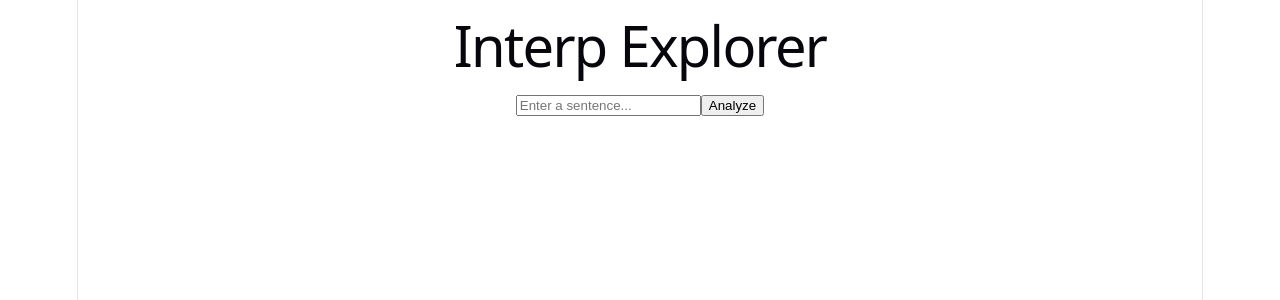
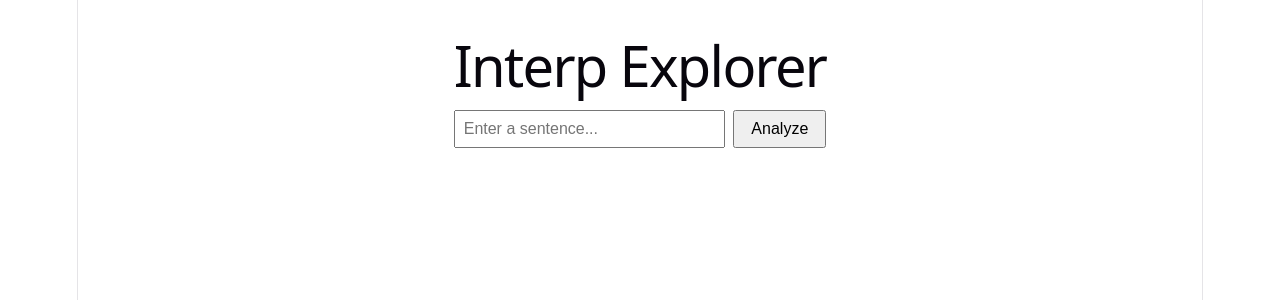
Before and after one commit to aami11/interp-explorer, a React (Vite) app in the folder frontend/: page / in a window 1280 px wide. Shown: the top 300 px of the page. Built offline with nearby package versions, Linux system fonts and the light colour scheme.

Commit message:
bar chart visualization with metric toggle and layer click

```diff
--- a/frontend/package.json
+++ b/frontend/package.json
@@ -11,7 +11,8 @@
   },
   "dependencies": {
     "react": "^19.2.7",
-    "react-dom": "^19.2.7"
+    "react-dom": "^19.2.7",
+    "recharts": "^3.9.2"
   },
   "devDependencies": {
     "@eslint/js": "^10.0.1",
--- a/frontend/src/App.tsx
+++ b/frontend/src/App.tsx
@@ -1,12 +1,16 @@
 import { useState } from "react"
+import { BarChart, Bar, XAxis, YAxis, Tooltip, ResponsiveContainer, Cell } from "recharts"
 
 function App() {
   const [inputText, setInputText] = useState("")
   const [layers, setLayers] = useState([])
   const [loading, setLoading] = useState(false)
+  const [metric, setMetric] = useState("l2")
+  const [selectedLayer, setSelectedLayer] = useState(null)
 
   const analyze = async () => {
     setLoading(true)
+    setSelectedLayer(null)
     const res = await fetch("http://localhost:8000/analyze", {
       method: "POST",
       headers: { "Content-Type": "application/json" },
@@ -17,21 +21,72 @@ function App() {
     setLoading(false)
   }
 
+  const getColor = (value: number) => {
+    const intensity = Math.min(Math.abs(value) / 1.5, 1)
+    return `rgb(${Math.round(59 + intensity * 150)}, ${Math.round(130 - intensity * 80)}, ${Math.round(246 - intensity * 150)})`
+  }
+
   return (
-    <div>
+    <div style={{ maxWidth: 700, margin: "0 auto", padding: 20 }}>
       <h1>Interp Explorer</h1>
+
+      <div style={{ display: "flex", gap: 8, marginBottom: 16 }}>
         <input
           value={inputText}
           onChange={e => setInputText(e.target.value)}
           placeholder="Enter a sentence..."
+          style={{ flex: 1, padding: 8, fontSize: 16 }}
         />
-      <button onClick={analyze}>Analyze</button>
+        <button onClick={analyze} style={{ padding: "8px 16px", fontSize: 16 }}>
+          Analyze
+        </button>
+      </div>
+
       {loading && <p>Loading...</p>}
-      {layers.map(layer => (
-        <p key={layer.layer}>
-          Layer {layer.layer} — L2: {layer.l2} | Cosine: {layer.cosine} | CKA: {layer.cka}
-        </p>
+
+      {layers.length > 0 && (
+        <>
+          <div style={{ marginBottom: 12 }}>
+            <button
+              onClick={() => setMetric("l2")}
+              style={{ fontWeight: metric === "l2" ? "bold" : "normal", marginRight: 8 }}
+            >
+              L2 Distance
+            </button>
+            <button
+              onClick={() => setMetric("cosine")}
+              style={{ fontWeight: metric === "cosine" ? "bold" : "normal" }}
+            >
+              Cosine Similarity
+            </button>
+          </div>
+
+          <ResponsiveContainer width="100%" height={300}>
+            <BarChart data={layers}>
+              <XAxis dataKey="layer" label={{ value: "Layer", position: "insideBottom", offset: -2 }} />
+              <YAxis label={{ value: metric === "l2" ? "L2 Distance" : "Cosine Similarity", angle: -90, position: "insideLeft" }} />
+              <Tooltip />
+              <Bar dataKey={metric} onClick={(data) => setSelectedLayer(data.layer)}>
+                {layers.map((entry, index) => (
+                  <Cell
+                    key={index}
+                    cursor="pointer"
+                    fill={selectedLayer === entry.layer ? "#f59e0b" : getColor(entry[metric])}
+                  />
                 ))}
+              </Bar>
+            </BarChart>
+          </ResponsiveContainer>
+
+          {selectedLayer !== null && (
+            <div style={{ marginTop: 16, padding: 12, background: "#f5f5f5", borderRadius: 8 }}>
+              <h3>Layer {selectedLayer} Details</h3>
+              <p>L2 Distance: {layers[selectedLayer]?.l2}</p>
+              <p>Cosine Similarity: {layers[selectedLayer]?.cosine}</p>
+            </div>
+          )}
+        </>
+      )}
     </div>
   )
 }
```
Also changed, not shown: 1 other file (tests, documents, lock files or other folders). Lines whose indentation alone changed are shown as unchanged.
